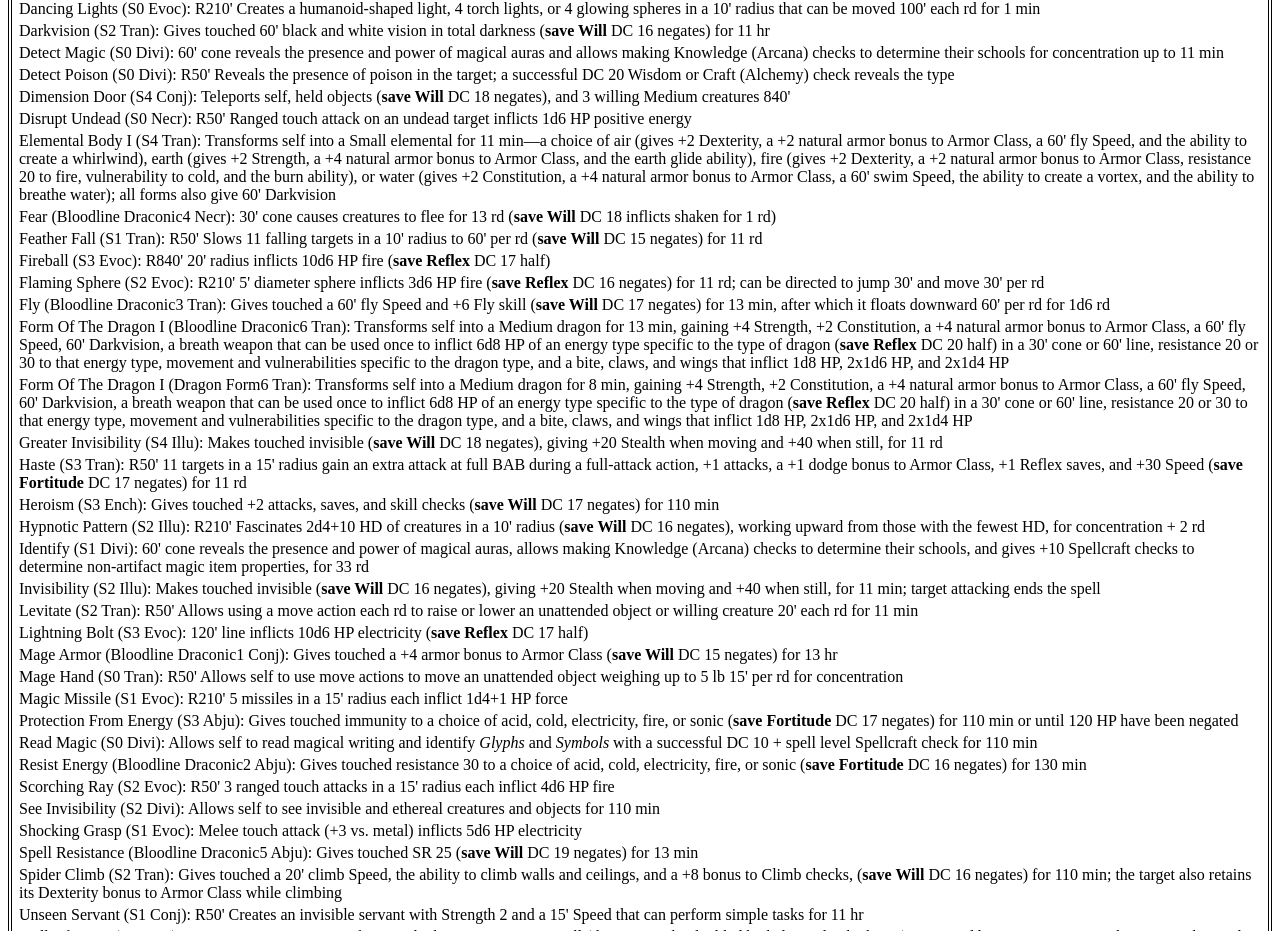
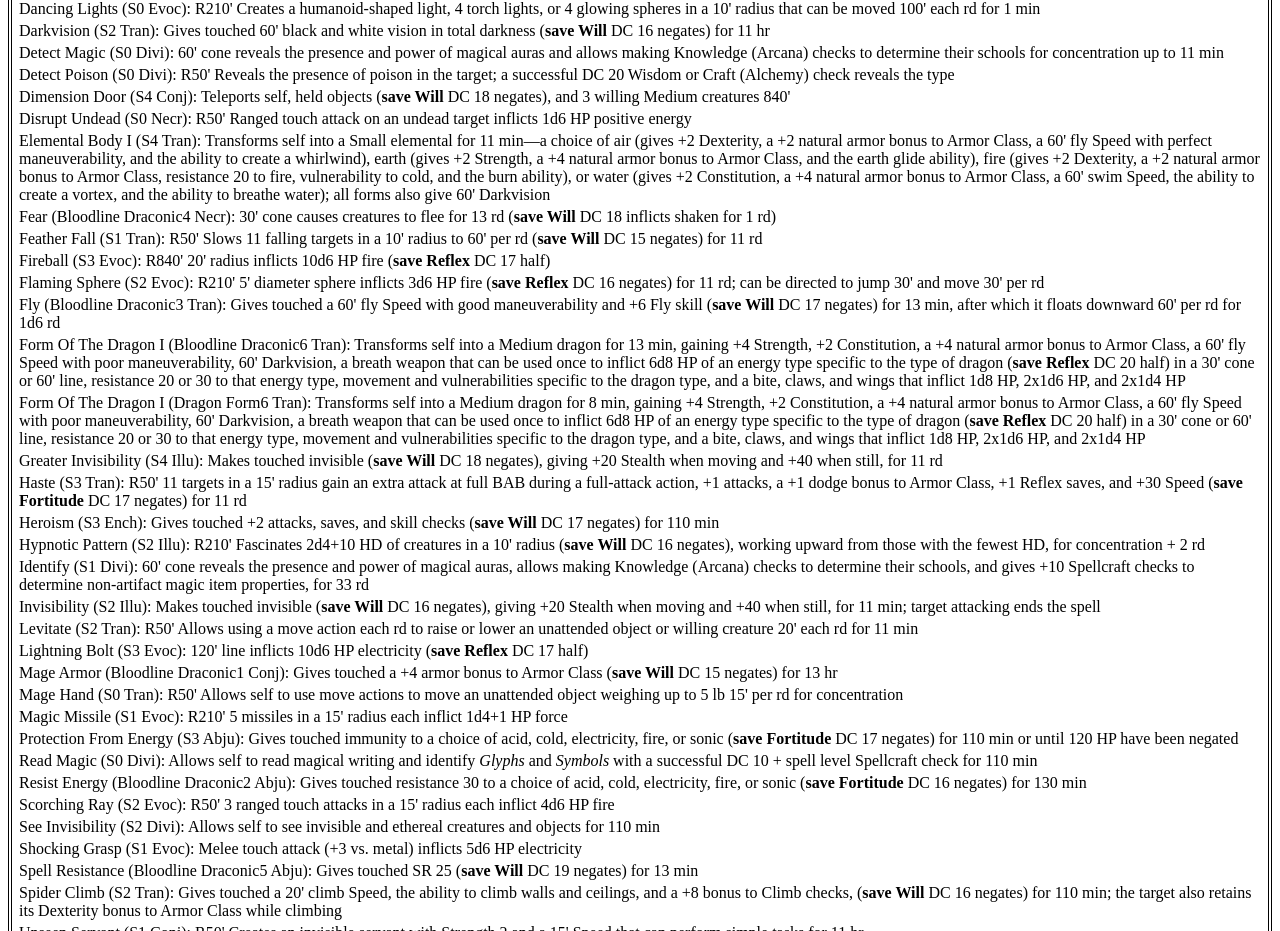
Before and after one commit to jodaf/jodaf-rpg, a plain HTML site: page Pathfinder/PCs-anox/quain.html in a window 1280 px wide. Shown: the part 1208-2139 px from the top of the page. Drawn offline with Linux system fonts and the light colour scheme.

Commit message:
New Q update.

```diff
--- a/Pathfinder/PCs-anox/quain.html
+++ b/Pathfinder/PCs-anox/quain.html
@@ -256,7 +256,7 @@ var attributes = {
     </tr><tr style="text-align:left">
       <td>Disrupt Undead (S0 Necr): R50' Ranged touch attack on an undead target inflicts 1d6 HP positive energy</td>
     </tr><tr style="text-align:left">
-      <td>Elemental Body I (S4 Tran): Transforms self into a Small elemental for 11 min—a choice of air (gives +2 Dexterity, a +2 natural armor bonus to Armor Class, a 60' fly Speed, and the ability to create a whirlwind), earth (gives +2 Strength, a +4 natural armor bonus to Armor Class, and the earth glide ability), fire (gives +2 Dexterity, a +2 natural armor bonus to Armor Class, resistance 20 to fire, vulnerability to cold, and the burn ability), or water (gives +2 Constitution, a +4 natural armor bonus to Armor Class, a 60' swim Speed, the ability to create a vortex, and the ability to breathe water); all forms also give 60' Darkvision</td>
+      <td>Elemental Body I (S4 Tran): Transforms self into a Small elemental for 11 min—a choice of air (gives +2 Dexterity, a +2 natural armor bonus to Armor Class, a 60' fly Speed with perfect maneuverability, and the ability to create a whirlwind), earth (gives +2 Strength, a +4 natural armor bonus to Armor Class, and the earth glide ability), fire (gives +2 Dexterity, a +2 natural armor bonus to Armor Class, resistance 20 to fire, vulnerability to cold, and the burn ability), or water (gives +2 Constitution, a +4 natural armor bonus to Armor Class, a 60' swim Speed, the ability to create a vortex, and the ability to breathe water); all forms also give 60' Darkvision</td>
     </tr><tr style="text-align:left">
       <td>Fear (Bloodline Draconic4 Necr): 30' cone causes creatures to flee for 13 rd (<b>save Will</b> DC 18 inflicts shaken for 1 rd)</td>
     </tr><tr style="text-align:left">
@@ -266,11 +266,11 @@ var attributes = {
     </tr><tr style="text-align:left">
       <td>Flaming Sphere (S2 Evoc): R210' 5' diameter sphere inflicts 3d6 HP fire (<b>save Reflex</b> DC 16 negates) for 11 rd; can be directed to jump 30' and move 30' per rd</td>
     </tr><tr style="text-align:left">
-      <td>Fly (Bloodline Draconic3 Tran): Gives touched a 60' fly Speed and +6 Fly skill (<b>save Will</b> DC 17 negates) for 13 min, after which it floats downward 60' per rd for 1d6 rd</td>
+      <td>Fly (Bloodline Draconic3 Tran): Gives touched a 60' fly Speed with good maneuverability and +6 Fly skill (<b>save Will</b> DC 17 negates) for 13 min, after which it floats downward 60' per rd for 1d6 rd</td>
     </tr><tr style="text-align:left">
-      <td>Form Of The Dragon I (Bloodline Draconic6 Tran): Transforms self into a Medium dragon for 13 min, gaining +4 Strength, +2 Constitution, a +4 natural armor bonus to Armor Class, a 60' fly Speed, 60' Darkvision, a breath weapon that can be used once to inflict 6d8 HP of an energy type specific to the type of dragon (<b>save Reflex</b> DC 20 half) in a 30' cone or 60' line, resistance 20 or 30 to that energy type, movement and vulnerabilities specific to the dragon type, and a bite, claws, and wings that inflict 1d8 HP, 2x1d6 HP, and 2x1d4 HP</td>
+      <td>Form Of The Dragon I (Bloodline Draconic6 Tran): Transforms self into a Medium dragon for 13 min, gaining +4 Strength, +2 Constitution, a +4 natural armor bonus to Armor Class, a 60' fly Speed with poor maneuverability, 60' Darkvision, a breath weapon that can be used once to inflict 6d8 HP of an energy type specific to the type of dragon (<b>save Reflex</b> DC 20 half) in a 30' cone or 60' line, resistance 20 or 30 to that energy type, movement and vulnerabilities specific to the dragon type, and a bite, claws, and wings that inflict 1d8 HP, 2x1d6 HP, and 2x1d4 HP</td>
     </tr><tr style="text-align:left">
-      <td>Form Of The Dragon I (Dragon Form6 Tran): Transforms self into a Medium dragon for 8 min, gaining +4 Strength, +2 Constitution, a +4 natural armor bonus to Armor Class, a 60' fly Speed, 60' Darkvision, a breath weapon that can be used once to inflict 6d8 HP of an energy type specific to the type of dragon (<b>save Reflex</b> DC 20 half) in a 30' cone or 60' line, resistance 20 or 30 to that energy type, movement and vulnerabilities specific to the dragon type, and a bite, claws, and wings that inflict 1d8 HP, 2x1d6 HP, and 2x1d4 HP</td>
+      <td>Form Of The Dragon I (Dragon Form6 Tran): Transforms self into a Medium dragon for 8 min, gaining +4 Strength, +2 Constitution, a +4 natural armor bonus to Armor Class, a 60' fly Speed with poor maneuverability, 60' Darkvision, a breath weapon that can be used once to inflict 6d8 HP of an energy type specific to the type of dragon (<b>save Reflex</b> DC 20 half) in a 30' cone or 60' line, resistance 20 or 30 to that energy type, movement and vulnerabilities specific to the dragon type, and a bite, claws, and wings that inflict 1d8 HP, 2x1d6 HP, and 2x1d4 HP</td>
     </tr><tr style="text-align:left">
       <td>Greater Invisibility (S4 Illu): Makes touched invisible (<b>save Will</b> DC 18 negates), giving +20 Stealth when moving and +40 when still, for 11 rd</td>
     </tr><tr style="text-align:left">
```
Also changed, not shown: Pathfinder/PCs-anox/kellesar.html (+3 -3 lines).
